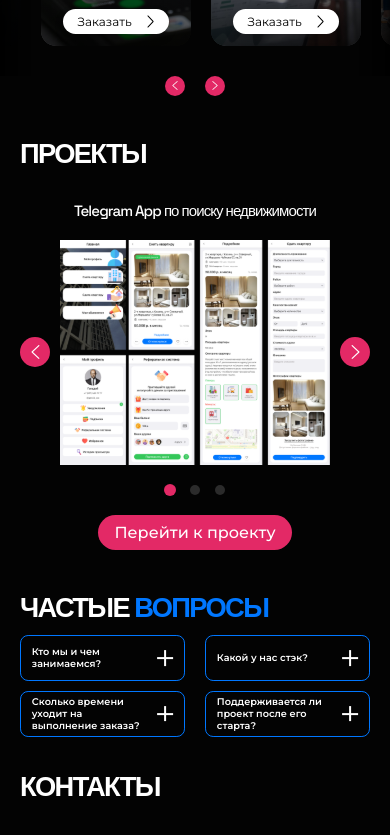
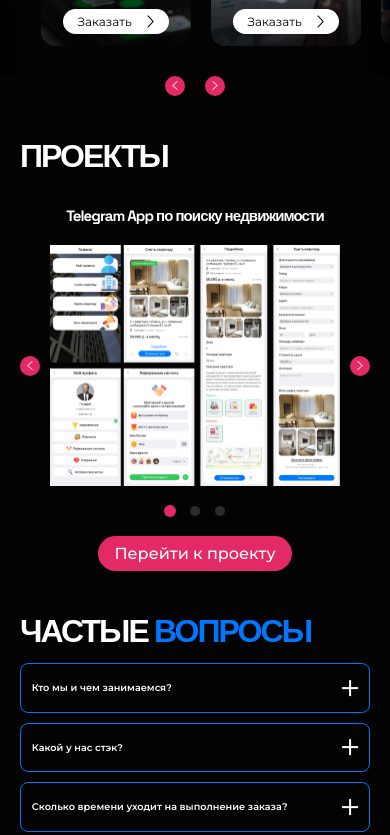
Before and after one commit to Insafch1k/-business_card, an Angular app in the folder vizitka/: page / in a window 390 px wide. Shown: the part 1800-2635 px from the top of the page. Built offline with nearby package versions, Linux system fonts and the light colour scheme.

Commit message:
исправил кнопки проектов, изменил вопросы

```diff
--- a/vizitka/src/app/components/projects/projects.component.scss
+++ b/vizitka/src/app/components/projects/projects.component.scss
@@ -8,7 +8,7 @@
 h2 {
   font-family: "Space Grotesk", sans-serif;
   font-weight: 700;
-  font-size: clamp(20px, 7vw, 84px);
+  font-size: clamp(32px, 7vw, 96px);
   letter-spacing: -0.06em;
   text-transform: uppercase;
   color: #fff;
@@ -25,7 +25,7 @@
 
 .project-description {
   font-family: "Space Grotesk", sans-serif;
-  font-weight: 500;
+  font-weight: 700;
   font-size: 40px;
   letter-spacing: -0.06em;
   color: #fff;
@@ -60,6 +60,10 @@
   user-select: none;
   width: clamp(20px, 5vw, 50px);
   height: clamp(20px, 5vw, 50px);
+  @media (max-width: 480px) {
+    width: 20px;
+    height: 20px;
+  }
   display: flex;
   align-items: center;
   justify-content: center;
@@ -142,11 +146,6 @@
     margin: 30px 0 20px;
   }
 
-  .nav-button {
-    width: 30px;
-    height: 30px;
-  }
-
   .prev-button {
     margin: 0 10px 0 0;
   }
--- a/vizitka/src/app/components/questions/questions.component.scss
+++ b/vizitka/src/app/components/questions/questions.component.scss
@@ -8,7 +8,7 @@
 .questions-title {
   font-family: Space Grotesk, sans-serif;
   font-weight: 700;
-  font-size: clamp(20px, 7vw, 84px);
+  font-size: clamp(32px, 7vw, 96px);
   line-height: 1.3;
   letter-spacing: -0.06em;
   text-transform: uppercase;
@@ -48,13 +48,17 @@
   &.animating {
     pointer-events: none;
   }
+
+  &.expanded {
+    height: var(--item-height, auto);
+  }
 }
 
 .question-header {
   display: flex;
   justify-content: space-between;
   align-items: center;
-  height: clamp(25px, 3.5vw + 20px, 80px);
+  height: clamp(25px, 4.5vw + 20px, 88px);
 }
 
 .text {
@@ -141,7 +145,7 @@
     opacity 0.5s cubic-bezier(0.4, 0, 0.2, 1);
 
   &.visible {
-    max-height: 500px;
+    max-height: var(--max-height, 500px);
     opacity: 1;
   }
 }
@@ -163,6 +167,11 @@
 
 @media (max-width: 480px) {
   .questions-container {
-    gap: 10px 20px;
+    grid-template-columns: 1fr;
+    gap: 10px;
+  }
+
+  .question-item {
+    max-width: 100%;
   }
 }
```
